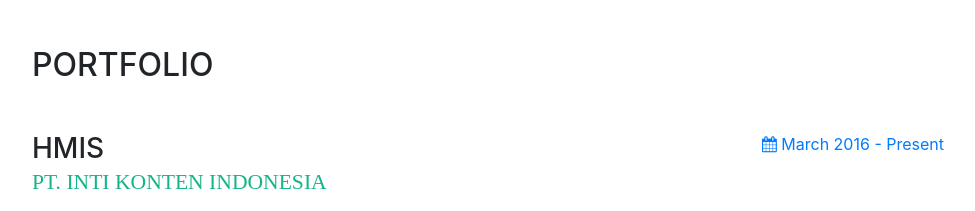
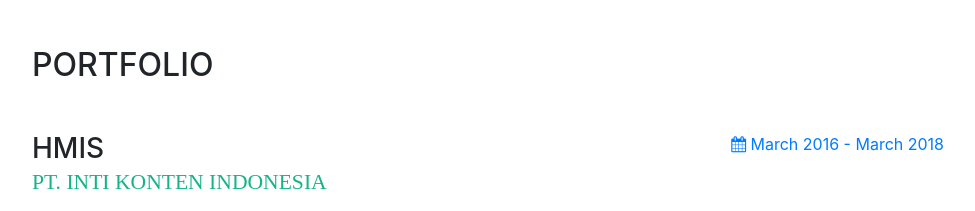
Before and after one commit to inne-p/inne-p.github.io, a website with bundled scripts: page index.html in a window 1280 px wide. Shown: the part 802-1013 px from the top of the page, without its empty margins (288-1263 px from the left). Built offline with nearby package versions, Linux system fonts and the light colour scheme; a web font is replaced by a local one.

Commit message:
Fix present word to March 2018

```diff
--- a/index.html
+++ b/index.html
@@ -131,7 +131,7 @@
             </div>
 
             <div class="resume-date text-md-right">
-              <span class="text-primary"><i class="fa fa-calendar"></i> March 2016 - Present</span>
+              <span class="text-primary"><i class="fa fa-calendar"></i> March 2016 - March 2018</span>
             </div>
           </div>
 
```
